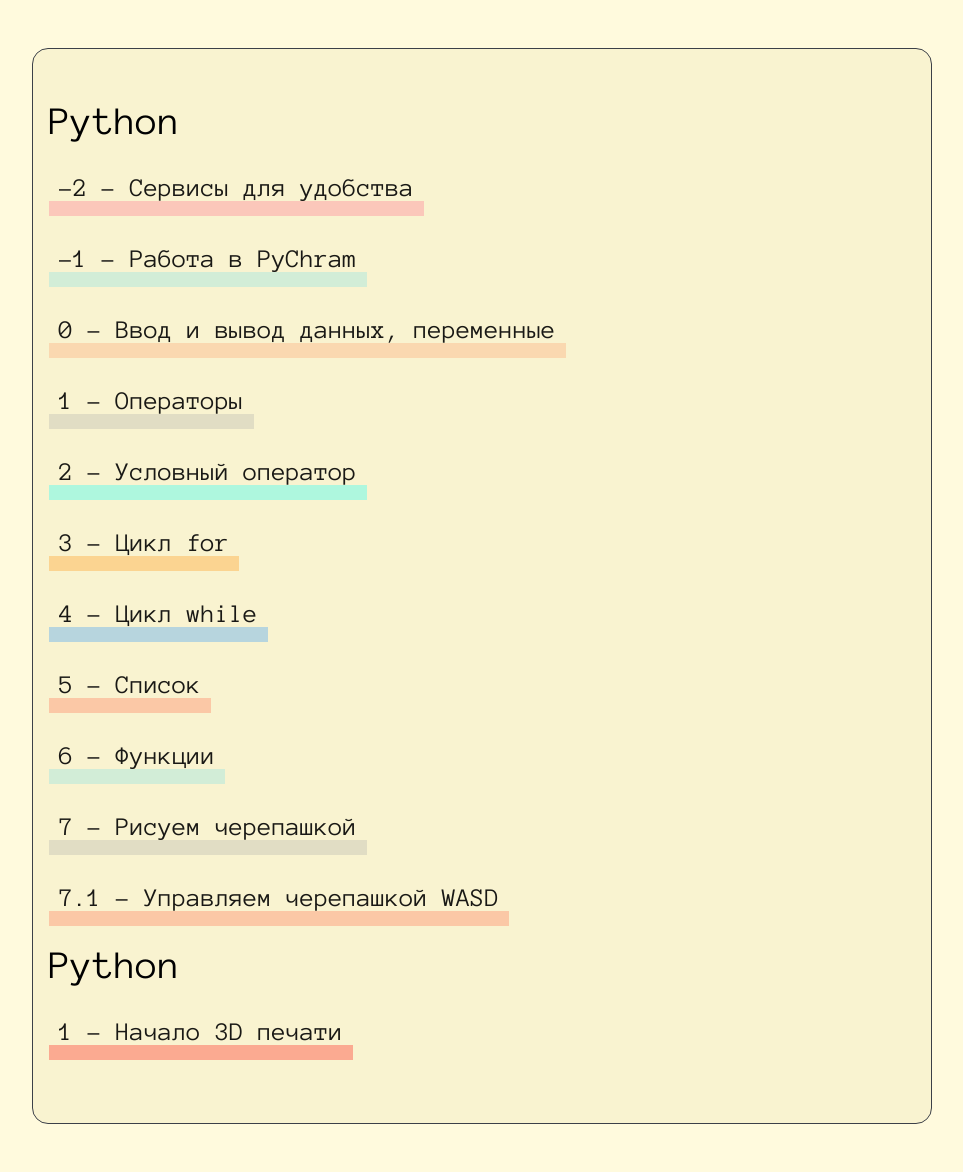
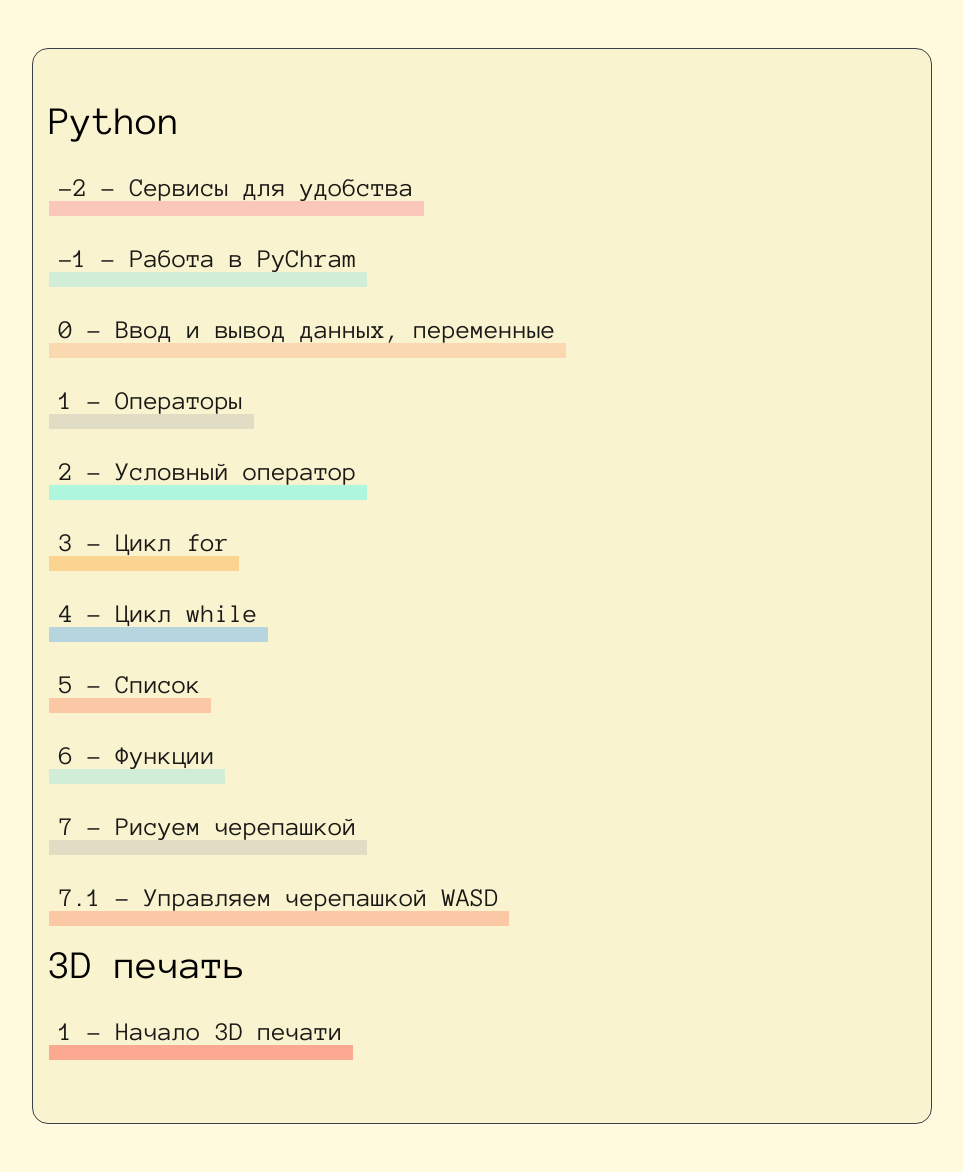
Before and after one commit to Rattlhead/rattlhead.github.io, a Jekyll site: the page built from index.html, in a window 1280 px wide. Shown: the whole page, without its empty margins (158-1121 px from the left). Built offline with Jekyll 4.4.1, drawn with Linux system fonts in a browser that asks for light colours.

Commit message:
add 3d section

```diff
--- a/index.html
+++ b/index.html
@@ -5,6 +5,7 @@ layout: default
 <!-- {{ post.excerpt }} -->
 
 <div class="posts">
+
  {% assign posts = site.posts | sort: "index"  %}
  <h1>Python</h1>
   {% for post in posts %}
@@ -17,12 +18,11 @@ layout: default
 
 	{% for post in posts %}
 		{% if post.theme == "3d printing" %}
-		<h1>Python</h1>
+		<h1>3D печать</h1>
     <p class="link_post-box">
        <a href="{{ site.baseurl }}{{ post.url }}" target="_blank" class=" link_post ">{{post.index}} - {{ post.title }}</a>
     </p>
     {% endif %}
   {% endfor %}
 
-
 </div>
```
